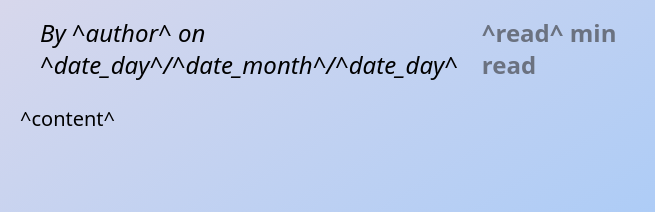
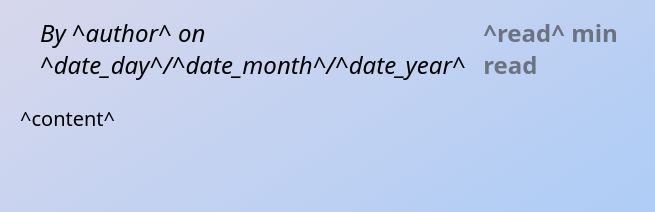
Before and after one commit to francoisvogel/coding_academy, a website: page public/pages/article.html in a window 1280 px wide. Shown: the part 469-681 px from the top of the page, 306-961 px from the left. Drawn offline with nearby package versions, Linux system fonts and the light colour scheme; files that its build step writes are made by us from their sources; files whose address does not match are found by name.

Commit message:
fixed bug

```diff
--- a/public/pages/article.html
+++ b/public/pages/article.html
@@ -17,7 +17,7 @@
         <div class="w-full sm:w-4/6 lg:w-1/2 ">
             <h1 class="text-4xl sm:text-7xl text-center p-5 mb-3 font-semibold">^title^</h1>
             <div class="flex flex-row justify-between items-center text-base sm:text-2xl sm:m-5">
-                <p class="italic">By ^author^ on ^date_day^/^date_month^/^date_day^</p>
+                <p class="italic">By ^author^ on ^date_day^/^date_month^/^date_year^</p>
                 <p class="text-gray-500 font-extrabold">^read^ min read</p>
             </div>
             <div class="text-base sm:text-xl tracking-normal break-words" style="line-height: 2.25rem;">^content^</div>
```
